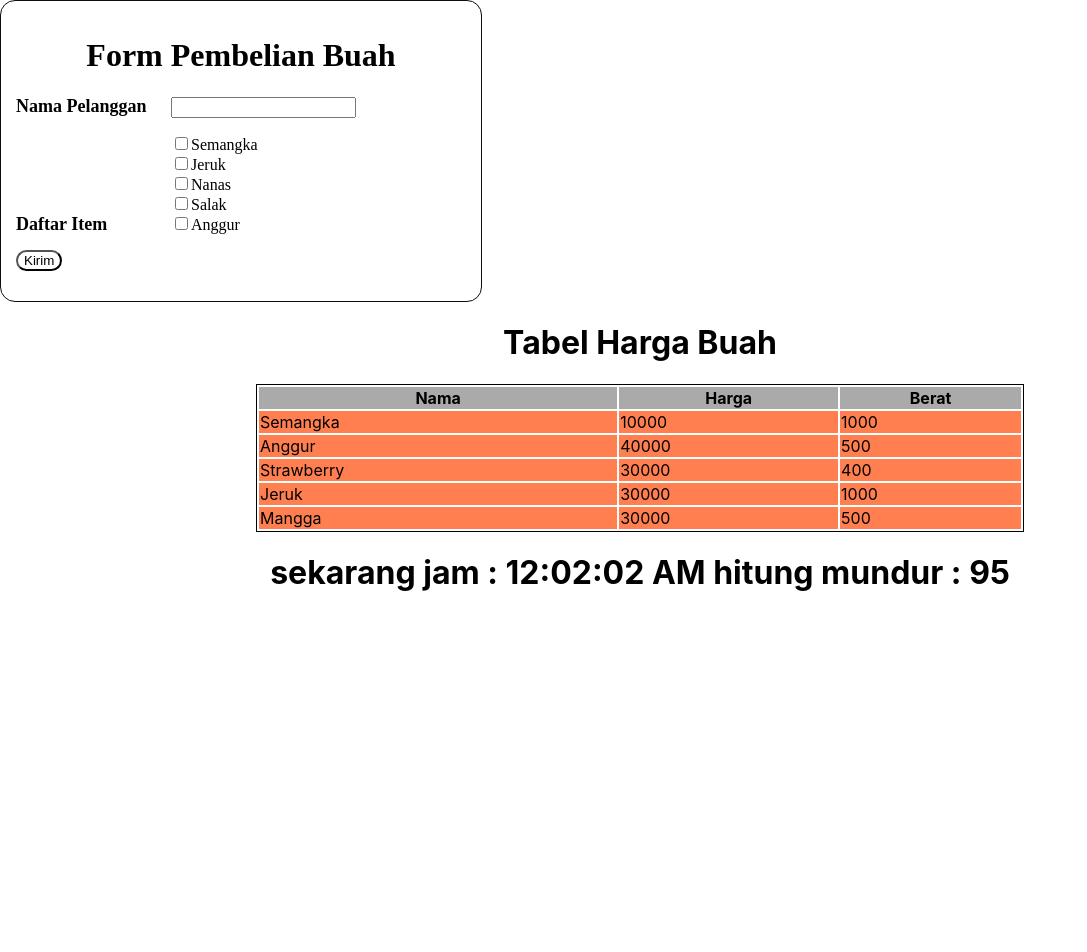
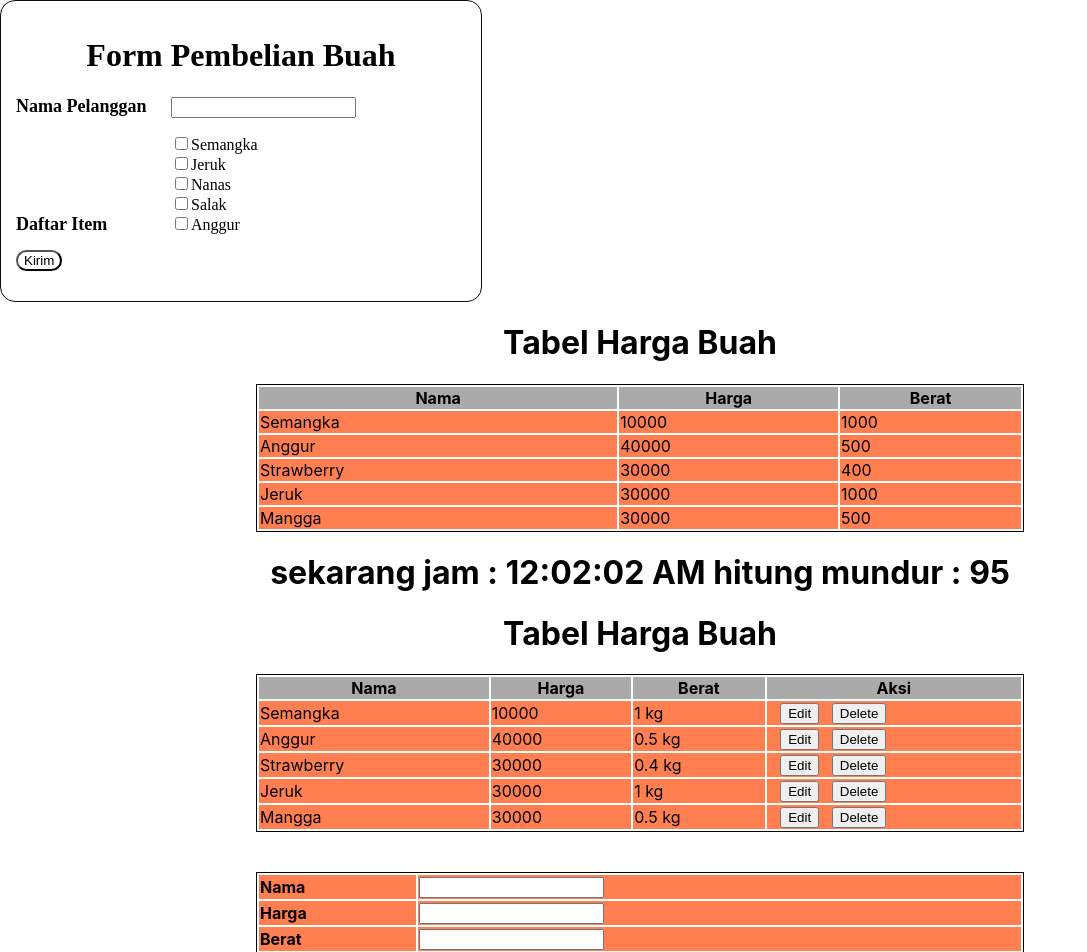
Before and after one commit to andriananugrahputra/sanbercode-reactjs-0820-2, a React (Create React App) app in the folder sanbercode-reactjs-0820-2/: page / in a window 1280 px wide. Shown: the top 952 px of the page, without its empty margins (0-1087 px from the left). Before the commit the page ends 800 px from the top, so only its background shows below. Built offline with nearby package versions, Linux system fonts and the light colour scheme.

Commit message:
update tugas 12

```diff
--- a/sanbercode-reactjs-0820-2/src/App.js
+++ b/sanbercode-reactjs-0820-2/src/App.js
@@ -1,15 +1,17 @@
-import React from 'react';
-import './App.css';
+import React from "react";
+import "./App.css";
 import FormPembelianBuah from "./Tugas-9/tugas9";
 import TabelHargaBuah from "./Tugas-10/tugas10";
-import Timer from "./Tugas-11/timer"
+import Timer from "./Tugas-11/timer";
+import TabelHargaBuah2 from "./Tugas-12/tabel_buah2";
 
 function App() {
   return (
     <div>
-      <FormPembelianBuah/>
-      <TabelHargaBuah/>
-      <Timer/>
+      <FormPembelianBuah />
+      <TabelHargaBuah />
+      <Timer />
+      <TabelHargaBuah2 />
     </div>
   );
 }
--- /dev/null
+++ b/sanbercode-reactjs-0820-2/src/Tugas-12/tabel_buah2.js
@@ -0,0 +1,182 @@
+import React, { Component } from "react";
+
+class TabelHargaBuah2 extends Component {
+  constructor(props) {
+    super(props);
+    this.state = {
+      dataHargaBuah: [
+        { nama: "Semangka", harga: 10000, berat: 1000 },
+        { nama: "Anggur", harga: 40000, berat: 500 },
+        { nama: "Strawberry", harga: 30000, berat: 400 },
+        { nama: "Jeruk", harga: 30000, berat: 1000 },
+        { nama: "Mangga", harga: 30000, berat: 500 },
+      ],
+      inputNama: "",
+      inputHarga: null,
+      inputBerat: null,
+      index: -1,
+    };
+  }
+
+  submitForm = (event) => {
+    event.preventDefault();
+    var index = this.state.index;
+    var inputAll = {
+      nama: this.state.inputNama,
+      harga: this.state.inputHarga,
+      berat: this.state.inputBerat,
+    };
+    if (index === -1) {
+      this.setState({
+        dataHargaBuah: [...this.state.dataHargaBuah, inputAll],
+      });
+    } else {
+      var updatedataHargaBuah = this.state.dataHargaBuah;
+      updatedataHargaBuah[index] = inputAll;
+      this.setState({
+        dataHargaBuah: [...updatedataHargaBuah],
+      });
+    }
+
+    this.setState({
+      inputNama: "",
+      inputHarga: "",
+      inputBerat: "",
+      index: -1,
+    });
+    inputAll = {};
+  };
+
+  changeInputName = (event) => {
+    var value = event.target.value;
+    this.setState({ inputNama: value });
+  };
+
+  changeInputHarga = (event) => {
+    var value = event.target.value;
+    this.setState({ inputHarga: value });
+  };
+
+  changeInputBerat = (event) => {
+    var value = event.target.value;
+    this.setState({ inputBerat: value });
+  };
+
+  editButton = (event) => {
+    var index = event.target.value;
+    var dataHargaBuah = this.state.dataHargaBuah[index];
+    this.setState({
+      inputNama: dataHargaBuah.nama,
+      inputHarga: dataHargaBuah.harga,
+      inputBerat: dataHargaBuah.berat,
+      index: index,
+    });
+  };
+
+  deleteButton = (event) => {
+    var index = event.target.value;
+    var updatedataHargaBuah = this.state.dataHargaBuah;
+    updatedataHargaBuah.splice(index, 1);
+    this.setState({
+      index: -1,
+    });
+  };
+
+  render() {
+    return (
+      <div>
+        <h1>Tabel Harga Buah</h1>
+        <table>
+          <thead>
+            <tr>
+              <th>Nama</th>
+              <th>Harga</th>
+              <th>Berat</th>
+              <th>Aksi</th>
+            </tr>
+          </thead>
+          <tbody>
+            {this.state.dataHargaBuah.map((el, index) => {
+              return (
+                <tr key={index}>
+                  <td>{el.nama}</td>
+                  <td>{el.harga}</td>
+                  <td>{el.berat / 1000} kg</td>
+                  <td>
+                    <button
+                      value={index}
+                      onClick={this.editButton}
+                      style={{ marginLeft: "5%", marginRight: "5%" }}
+                    >
+                      Edit
+                    </button>
+                    <button value={index} onClick={this.deleteButton}>
+                      Delete
+                    </button>
+                  </td>
+                </tr>
+              );
+            })}
+          </tbody>
+        </table>
+
+        <br></br>
+        <br></br>
+        <div>
+          <form onSubmit={this.submitForm}>
+            <table>
+              <tbody>
+                <tr>
+                  <td>
+                    <strong>Nama</strong>
+                  </td>
+                  <td>
+                    <input
+                      type="text"
+                      value={this.state.inputNama}
+                      onChange={this.changeInputName}
+                      required
+                    ></input>
+                  </td>
+                </tr>
+                <tr>
+                  <td>
+                    <strong>Harga</strong>
+                  </td>
+                  <td>
+                    <input
+                      type="number"
+                      value={this.state.inputHarga}
+                      onChange={this.changeInputHarga}
+                      required
+                    ></input>
+                  </td>
+                </tr>
+                <tr>
+                  <td>
+                    <strong>Berat</strong>
+                  </td>
+                  <td>
+                    <input
+                      type="number"
+                      value={this.state.inputBerat}
+                      onChange={this.changeInputBerat}
+                      required
+                    ></input>
+                  </td>
+                </tr>
+                <tr>
+                  <td></td>
+                  <td>
+                    <button>Save</button>
+                  </td>
+                </tr>
+              </tbody>
+            </table>
+          </form>
+        </div>
+      </div>
+    );
+  }
+}
+export default TabelHargaBuah2;
```
